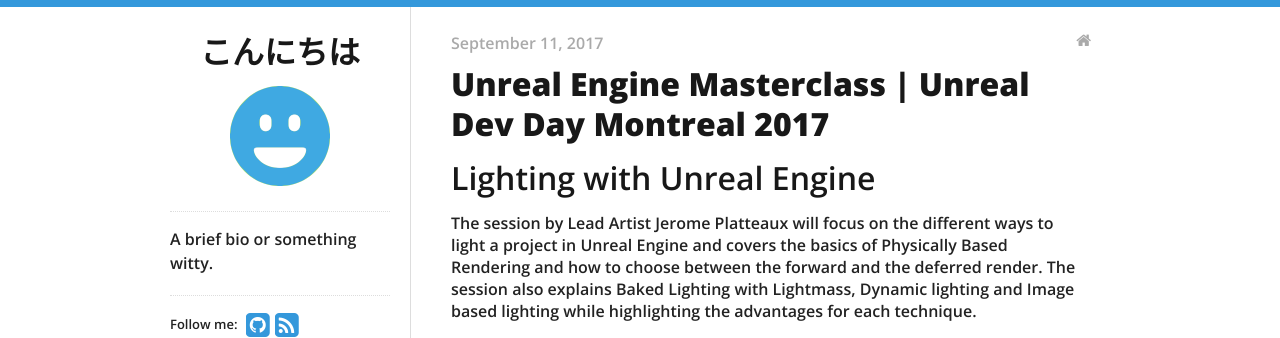
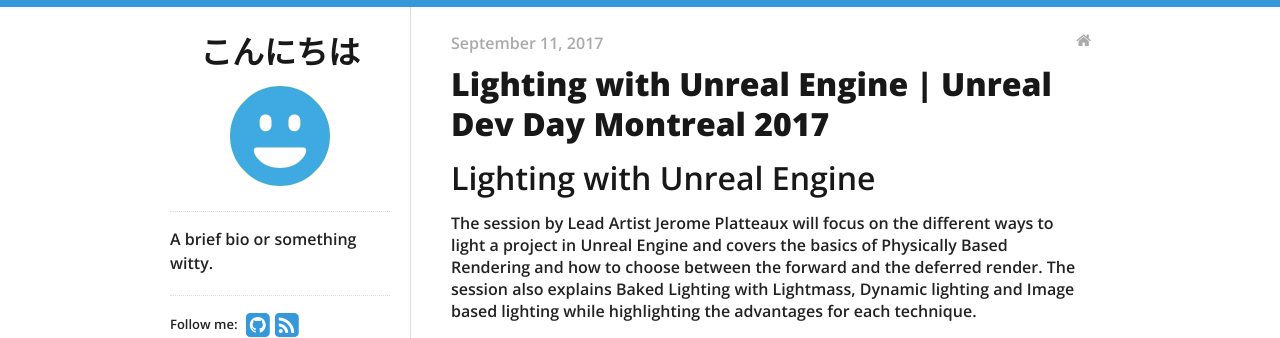
Before and after one commit to yoann01/ktmd, a Jekyll site: the page built from _posts/2017-09-11-Lighting_with_Unreal_Engine.md, in a window 1280 px wide, cut to the strip 0-338 px from the top of the page. Built offline with Jekyll 4.4.1, drawn with Linux system fonts in a browser that asks for light colours; nearby versions of some CDN libraries.

Commit message:
Update and rename 2017-09-11-Lighting_with_Unreal_Engine_.md to 2017-09-11-Lighting_with_Unreal_Engine.md

```diff
--- a/_posts/2017-09-11-Lighting_with_Unreal_Engine_.md
+++ b/_posts/2017-09-11-Lighting_with_Unreal_Engine.md
@@ -1,6 +1,6 @@
 ---
 layout: post
-title:  Unreal Engine Masterclass | Unreal Dev Day Montreal 2017
+title:  Lighting with Unreal Engine | Unreal Dev Day Montreal 2017
 tags: [Unreal Dev Day, GAME]
 categories:
 - blog
```
